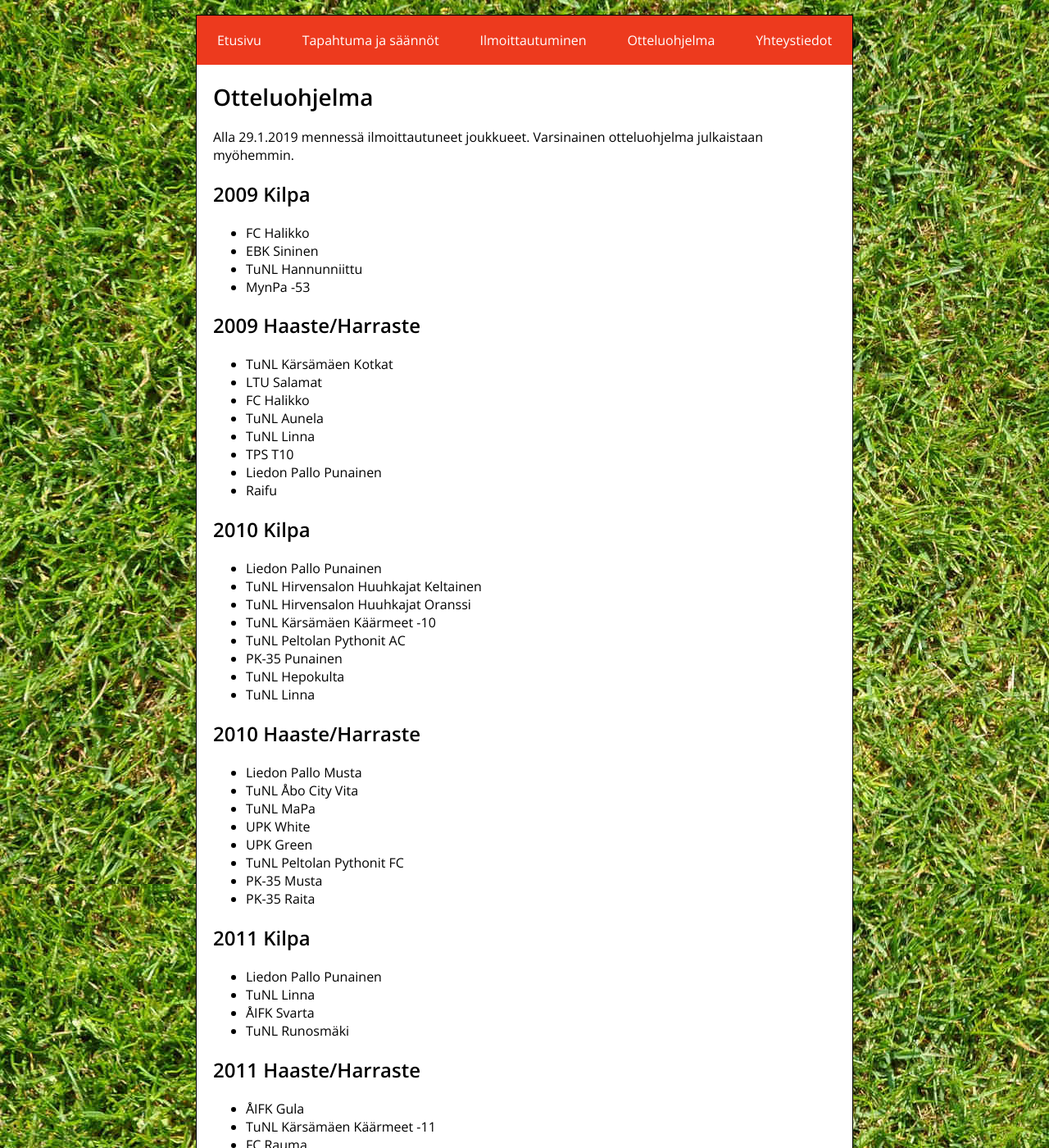
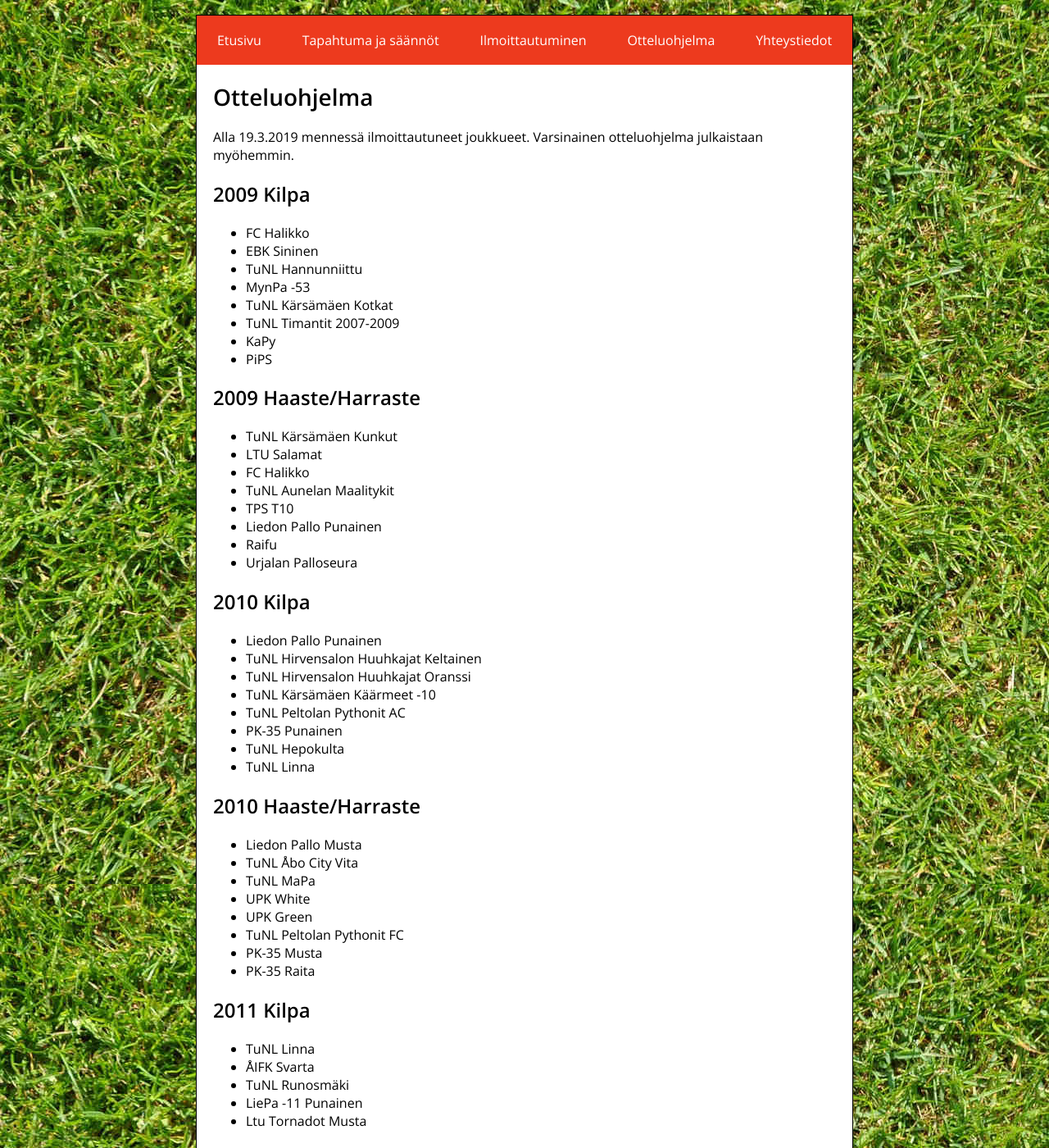
Before and after one commit to nappulatnurmella/nappulatnurmella.github.io, a Jekyll site: the page built from otteluohjelma.md, in a window 1280 px wide and 1400 px high. Shown: the whole window at 82% size. Built offline with Jekyll 4.4.1, drawn with Linux system fonts in a browser that asks for light colours; our own code applies the rules of GitHub Pages for plain Markdown files; some of the changed text lies outside the part shown.

Commit message:
Update teams

```diff
--- a/otteluohjelma.md
+++ b/otteluohjelma.md
@@ -5,7 +5,7 @@ permalink: /otteluohjelma/
 
 # Otteluohjelma
 
-Alla 29.1.2019 mennessä ilmoittautuneet joukkueet. Varsinainen
+Alla 19.3.2019 mennessä ilmoittautuneet joukkueet. Varsinainen
 otteluohjelma julkaistaan myöhemmin.
 
 ## 2009 Kilpa
@@ -14,17 +14,21 @@ otteluohjelma julkaistaan myöhemmin.
 * EBK Sininen
 * TuNL Hannunniittu
 * MynPa -53
+* TuNL Kärsämäen Kotkat
+* TuNL Timantit 2007-2009
+* KaPy
+* PiPS
 
 ## 2009 Haaste/Harraste
 
-* TuNL Kärsämäen Kotkat
+* TuNL Kärsämäen Kunkut
 * LTU Salamat
 * FC Halikko
-* TuNL Aunela
-* TuNL Linna
+* TuNL Aunelan Maalitykit
 * TPS T10
 * Liedon Pallo Punainen
 * Raifu
+* Urjalan Palloseura
 
 ## 2010 Kilpa
 
@@ -50,14 +54,17 @@ otteluohjelma julkaistaan myöhemmin.
 
 ## 2011 Kilpa
 
-* Liedon Pallo Punainen
 * TuNL Linna
 * ÅIFK Svarta
 * TuNL Runosmäki
+* LiePa -11 Punainen
+* Ltu Tornadot Musta
 
 ## 2011 Haaste/Harraste
 
 * ÅIFK Gula
 * TuNL Kärsämäen Käärmeet -11
 * FC Rauma
-* Liedon Pallo Punainen
+* LiePa -11 Musta
+* Ltu Tornadot Keltainen
+* TuNL Peltola -11/12
```
